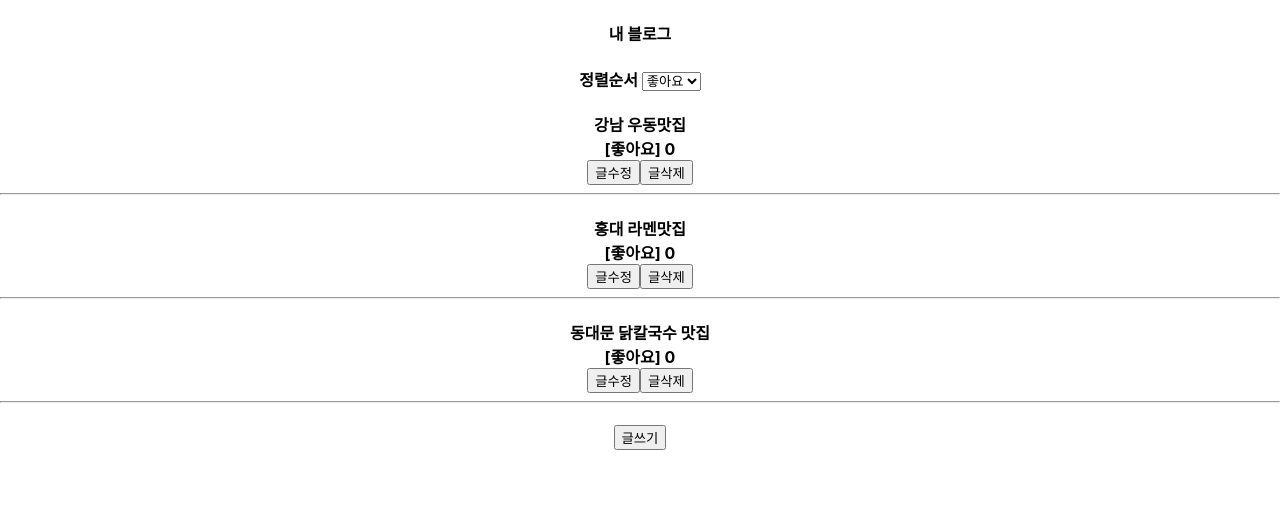
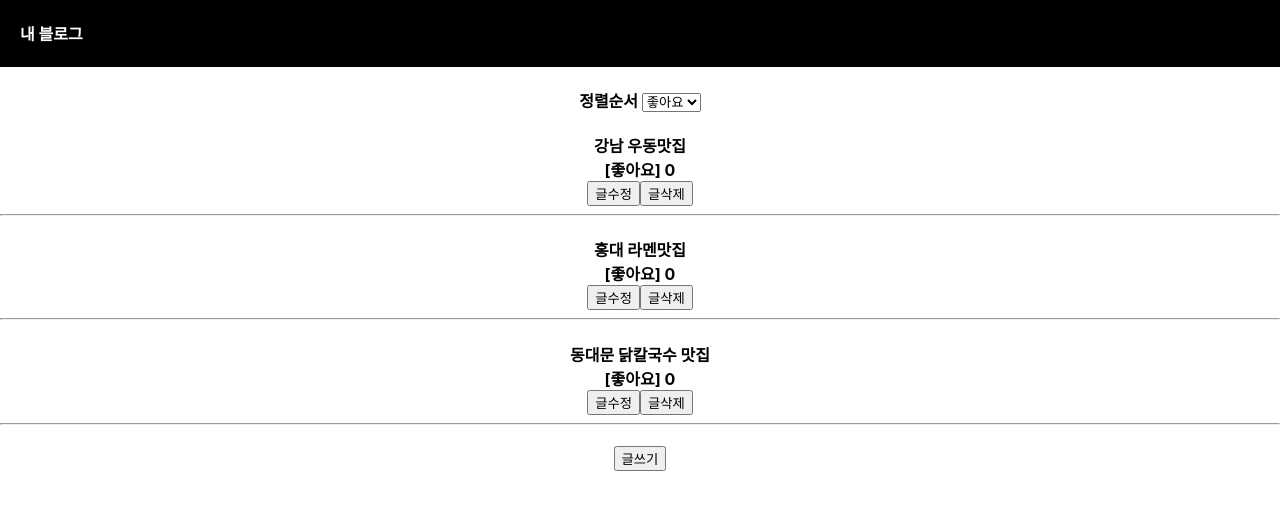
Before and after one commit to ImParks/reactBlog, a React (Create React App) app: page / in a window 1280 px wide. Shown: the top 510 px of the page. Built offline with nearby package versions, Linux system fonts and the light colour scheme.

Commit message:
CSS 추가

```diff
--- a/src/App.css
+++ b/src/App.css
@@ -1,6 +1,24 @@
 .App {
   text-align: center;
 }
+
+
+.black-nav{
+	display: flex;
+	background: black;
+	width: 100%;
+	color:white;
+	padding-left: 20px;
+}
+
+.modal{
+margin-top: 20px;
+padding: 20px;
+background: #eee;
+text-align: left;
+}
+
+
 
 .App-logo {
   height: 40vmin;
```
